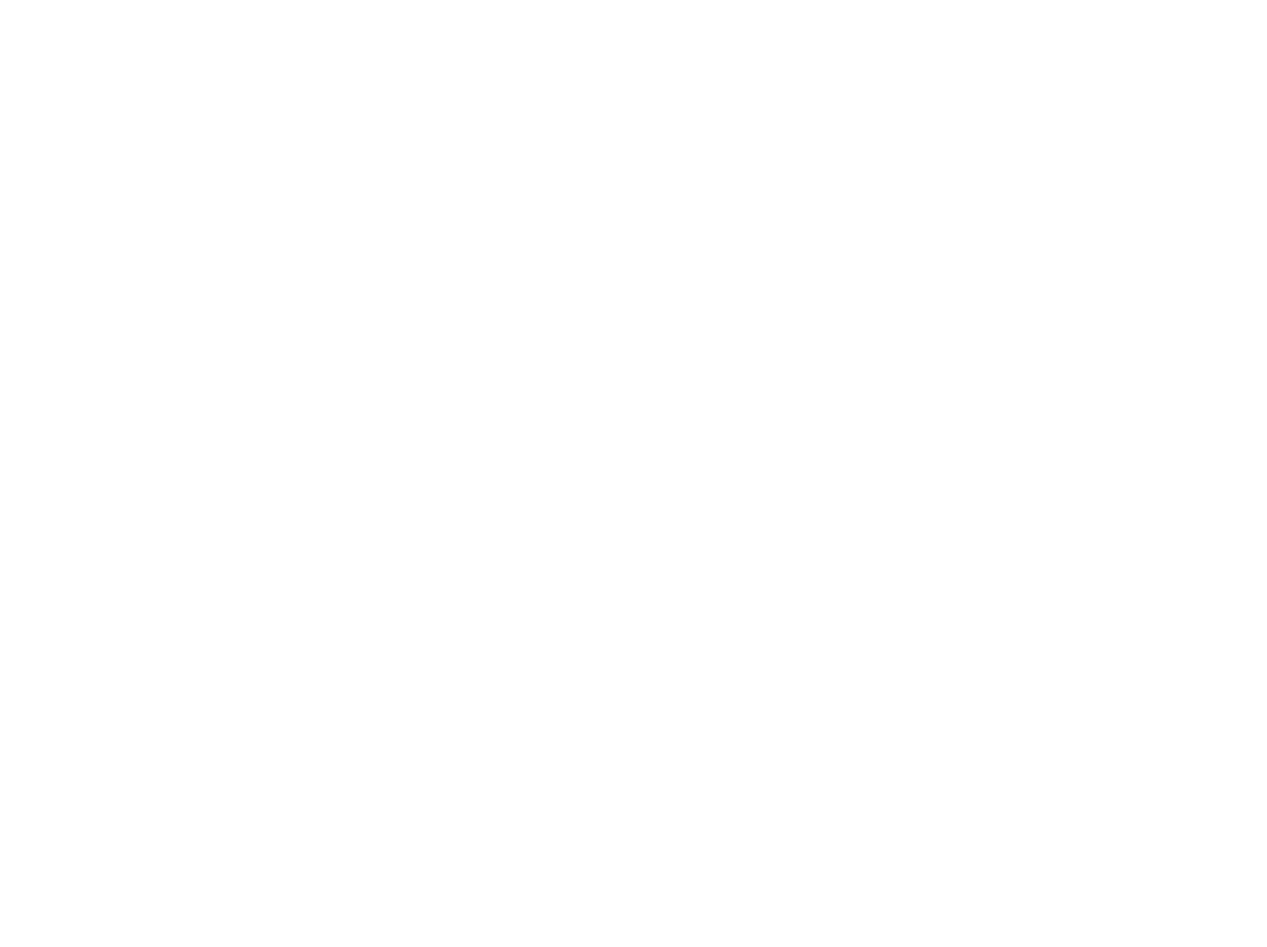
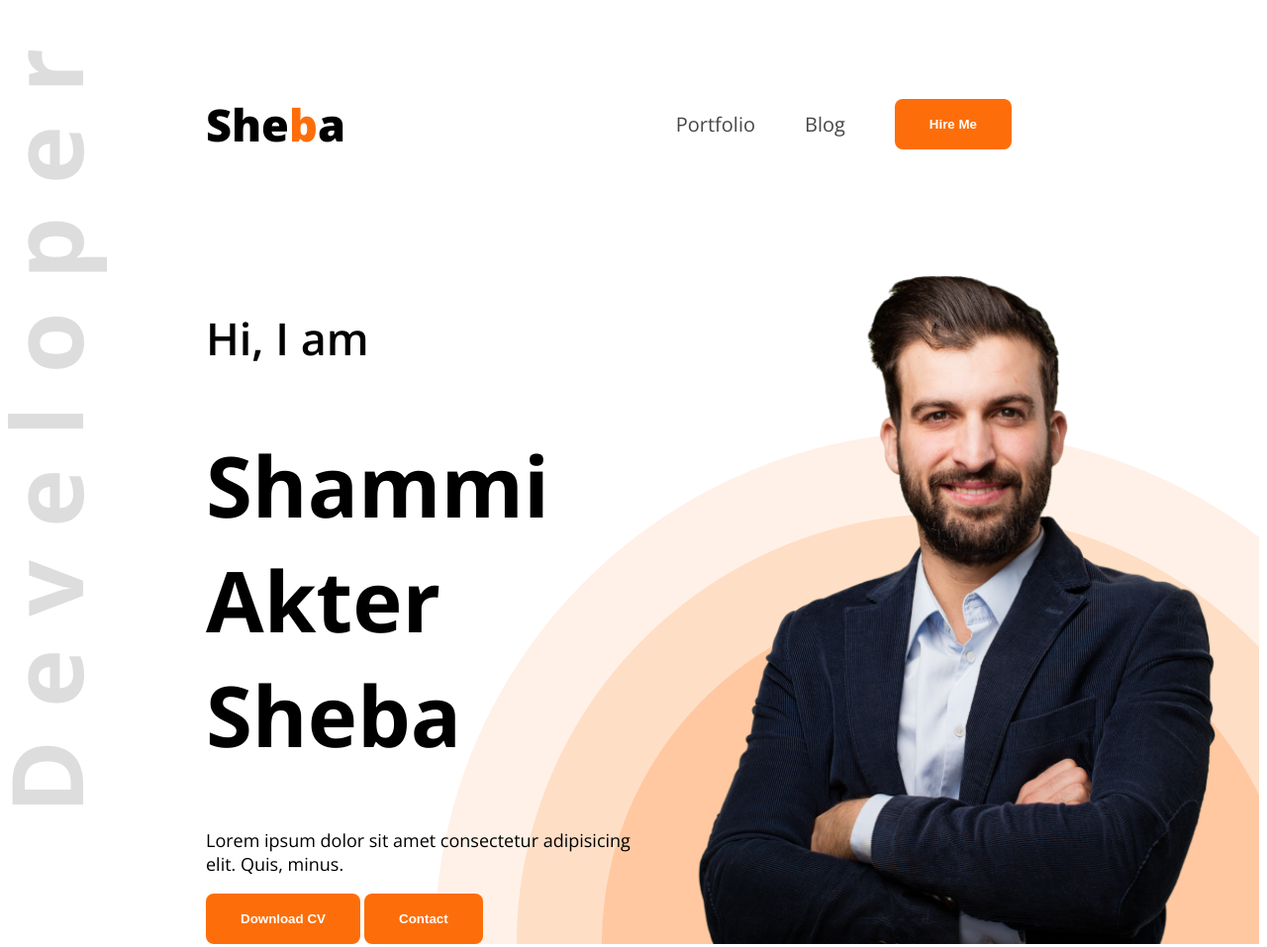
Before and after one commit to shabu5293/webdeveloper-portfolio, a plain HTML site: page index.html in a window 1280 px wide. Shown: the whole page at 99% size. Before the commit the page ends 800 px from the top, so only its background shows below. Drawn offline with nearby package versions, Linux system fonts and the light colour scheme.

Commit message:
navber section done

```diff
--- a/index.html
+++ b/index.html
@@ -5,10 +5,28 @@
     <meta http-equiv="X-UA-Compatible" content="IE=edge">
     <meta name="viewport" content="width=device-width, initial-scale=1.0">
     <title>Web Developer Portfolio</title>
+    <link rel="stylesheet" href="/style/style.css">
 </head>
-<body>
-    <header>
-
+<body class="open-sans-normal">
+    <header class="header">
+        <nav>
+            <h3 class="nav-title">She<span class="text-primary">b</span>a</h3>
+            <ul>
+                <li><a class="dark-2" href="">Portfolio</a></li>
+                <li><a class="dark-2" href="">Blog</a></li>
+                <li><a href=""><button class="btn">Hire Me</button></a></li>
+            </ul>
+        </nav>
+        <div class="banner">
+            <div class="banner-content">
+                <h4 class="banner-greetings">Hi, I am</h4>
+                <h1 class="banner-title">Shammi Akter Sheba</h1>
+                <p class="banner-description">Lorem ipsum dolor sit amet consectetur adipisicing elit. Quis, minus.</p>
+                <button class="btn">Download CV</button>
+                <button class="btn">Contact</button>
+            </div>
+            <img class="banner-profile-picture" src="/images/hardy.png" alt="">
+        </div>
     </header>
     <main>
 
--- a/style/style.css
+++ b/style/style.css
@@ -0,0 +1,76 @@
+
+@import url('https://fonts.googleapis.com/css2?family=Open+Sans:ital,wght@0,300..800;1,300..800&display=swap');
+.open-sans-normal {
+    font-family: "Open Sans", sans-serif;
+    font-optical-sizing: auto;
+    font-style: normal;
+    font-variation-settings:
+      "wdth" 100;
+  }
+  /* share style */
+  .text-primary{
+    color: #FD6E0A;
+  }
+  .dark-2{
+    color: #474747;
+  }
+  .btn{
+    background-color: #FD6E0A;
+    font-weight: 700;
+    color: white;
+    padding: 18px 35px;
+    border-radius: 8px;
+    border: none;
+  }
+  /* Header */
+  .header{
+    background-image: url(/images/developer.png), url(/images/header_bg.png);
+    background-repeat: no-repeat;
+    background-position: top left, bottom right;
+  }
+  /* Nav Styles */
+nav{
+    display: flex;
+    align-items: center;
+    justify-content: space-between;
+    margin: 50px 200px;
+}
+.nav-title{
+    font-weight: 800;
+    font-size: 45px;
+}
+nav ul li{
+    list-style: none;
+    margin-right: 50px;
+}
+nav li a{
+    text-decoration: none;
+    font-size: 20px;
+}
+nav ul{
+    display: flex;
+    align-items: center;
+}
+/* Banner style */
+.banner{
+    display: flex;
+    justify-content: space-between;
+    margin: 0 35px 0 200px;
+}
+.banner-content{
+    max-width: 580px;
+}
+.banner-greetings{
+    font-size: 45px;
+    font-weight: 600;
+}
+.banner-title{
+    font-weight: bold;
+    font-size: 85px;
+}
+.banner-description{
+    font-size: 18px;
+}
+.banner-profile-picture{
+    width: 580px;
+}
```
